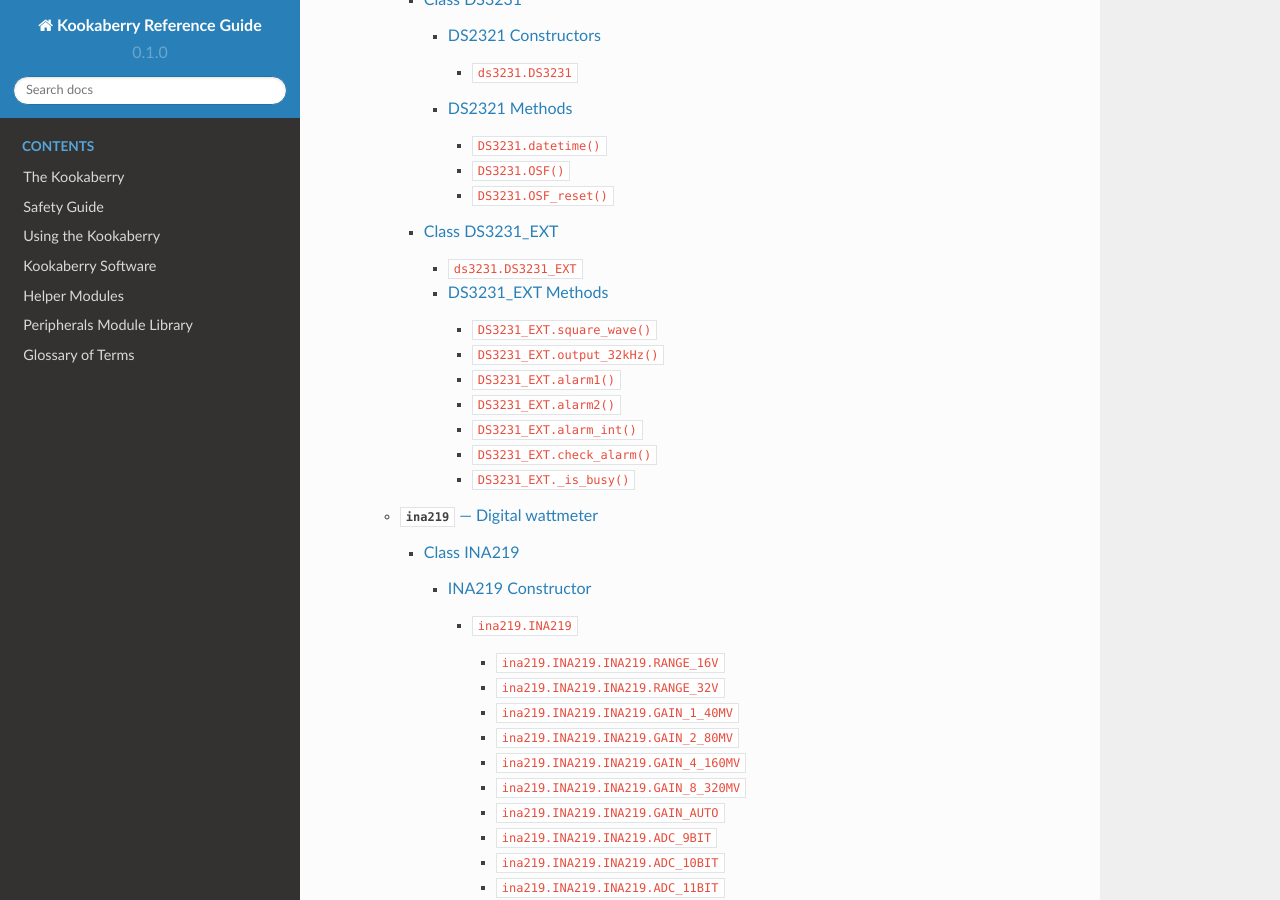
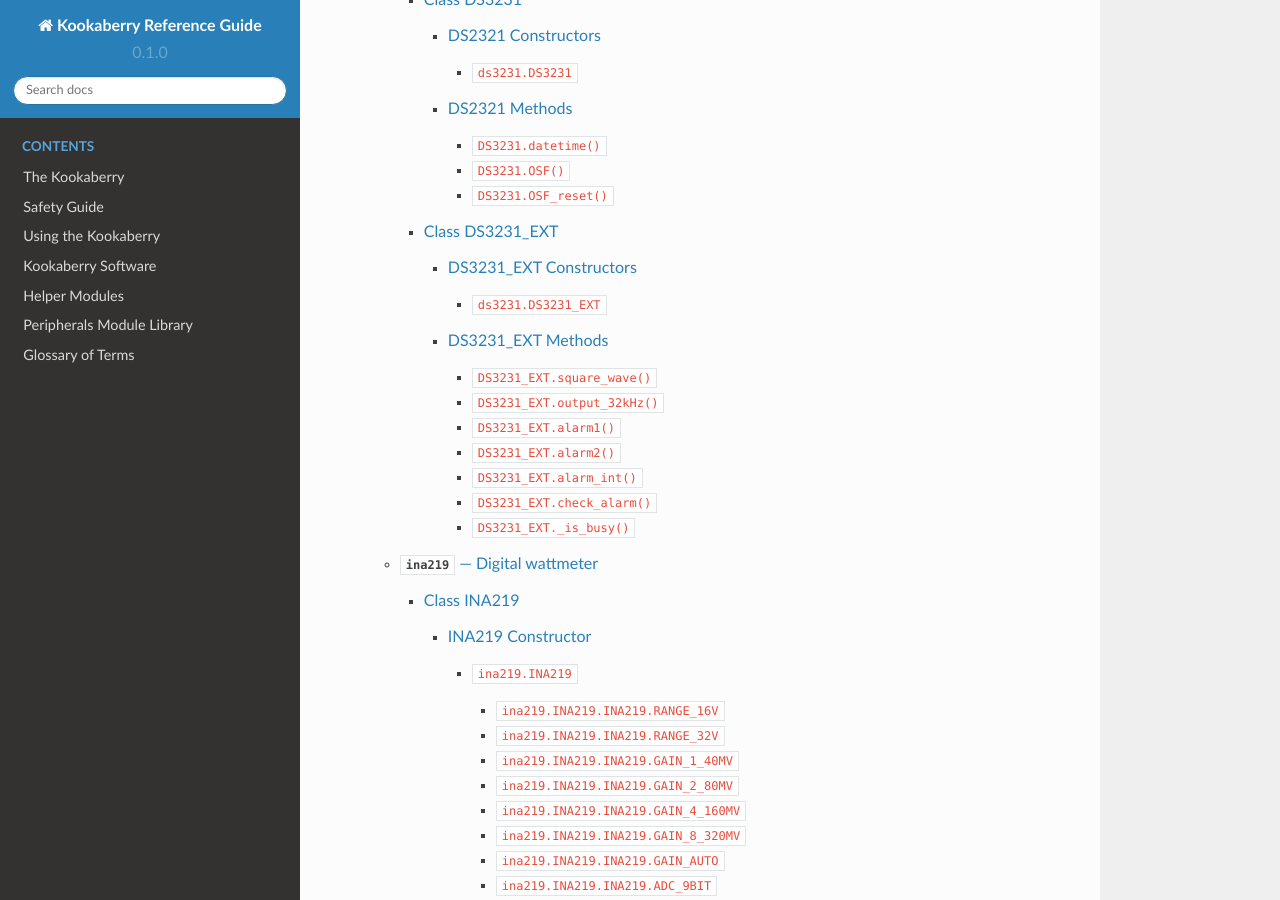
Before and after one commit to TDStrasser/Kookaberry-Reference-Guide, a Sphinx documentation site: the page built from docs/source/index.rst, in a window 1280 px wide and 900 px high, scrolled down 9852 px. Built offline with Sphinx 7.4.7 and the Read the Docs theme 2.0.0, drawn with Linux system fonts in a browser that asks for light colours.

Commit message:
Minor heading format edit

```diff
--- a/docs/source/ds3231.rst
+++ b/docs/source/ds3231.rst
@@ -109,6 +109,9 @@
 
     Setting the DS3231 time automatically clears the OSF using the OSF_reset() function.
 
+.. _ds3231_EXT:
+
+
 Class DS3231_EXT
 ================
 
@@ -127,8 +130,9 @@
     rtc.square_wave(freq=1) # Generate a 1 Hz square wave on the DS3231 output pin
 
 
- DS3231_EXT Constructors
- -----------------------
+
+DS3231_EXT Constructors
+-----------------------
 
 .. class:: ds3231.DS3231_EXT(i2c=i2c)
 
```
